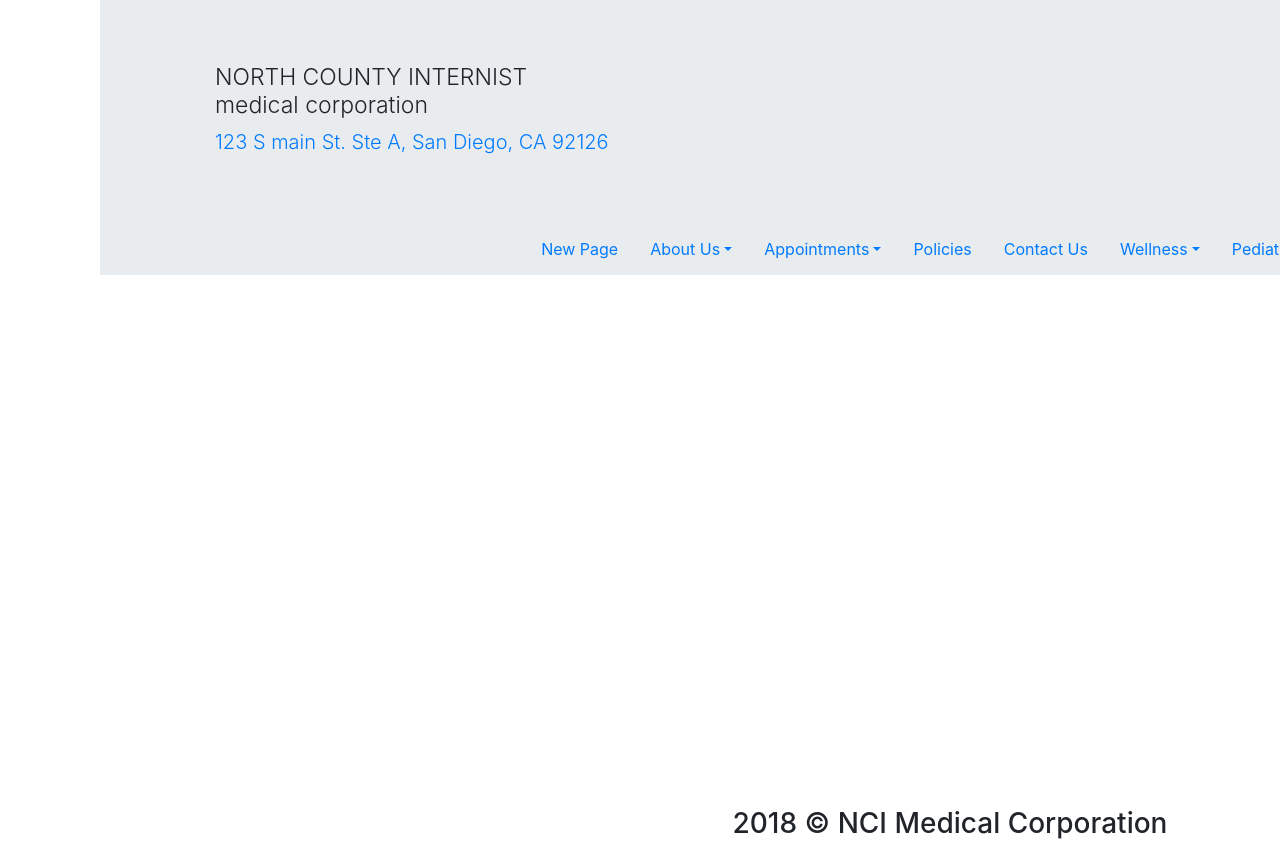
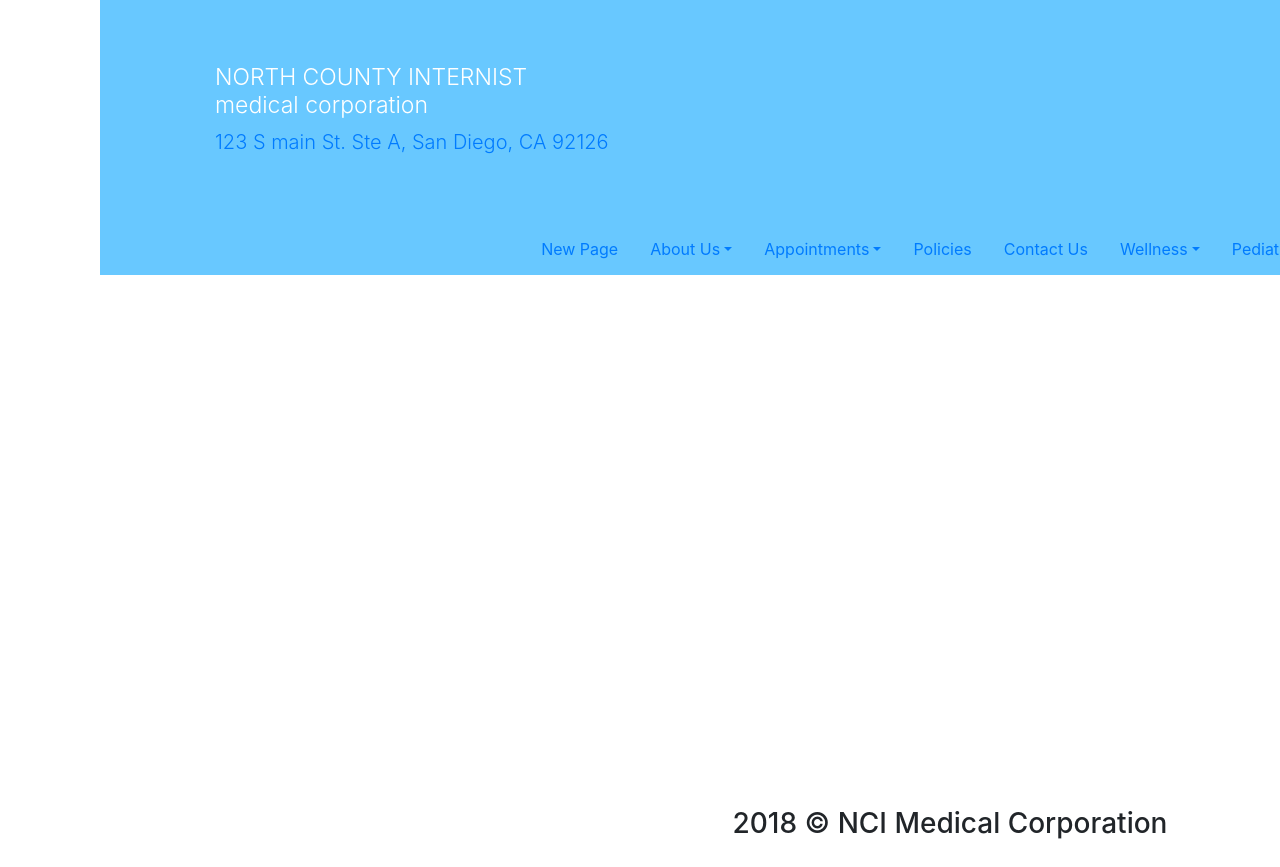
Before and after one commit to precto1285/North_County_Internist, a plain HTML site: page index.html in a window 1280 px wide. Shown: the top 867 px of the page. Drawn offline with nearby package versions, Linux system fonts and the light colour scheme; a script that the page names is missing.

Commit message:
changed header color scheme

```diff
--- a/assets/css/style.css
+++ b/assets/css/style.css
@@ -12,6 +12,10 @@ main{
 }
 header{
     height: 275px;
+}
+.jumbotron{
+    background-color:rgb(104, 200, 255);
+    color:white;
 }
 footer{
     padding:auto;
```
